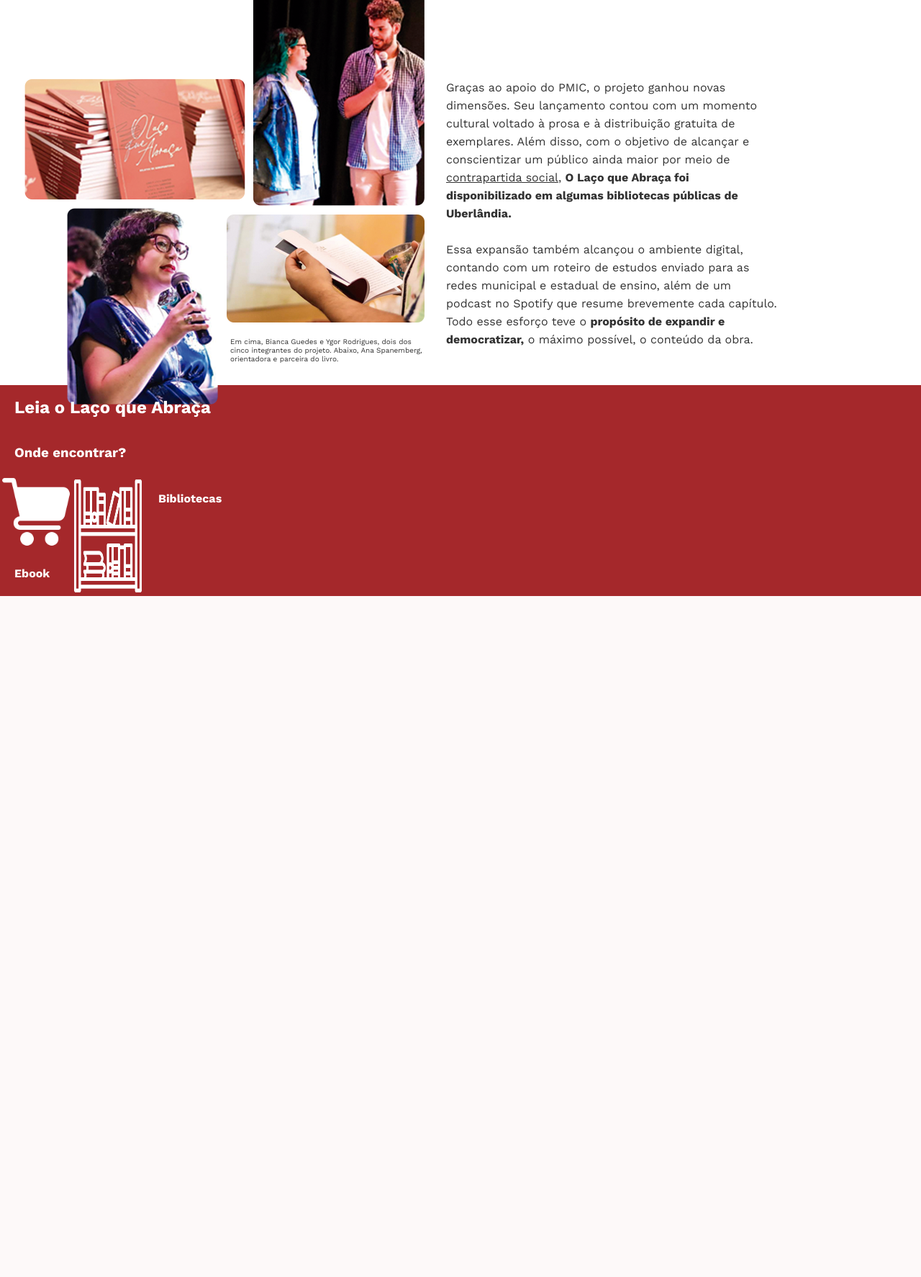
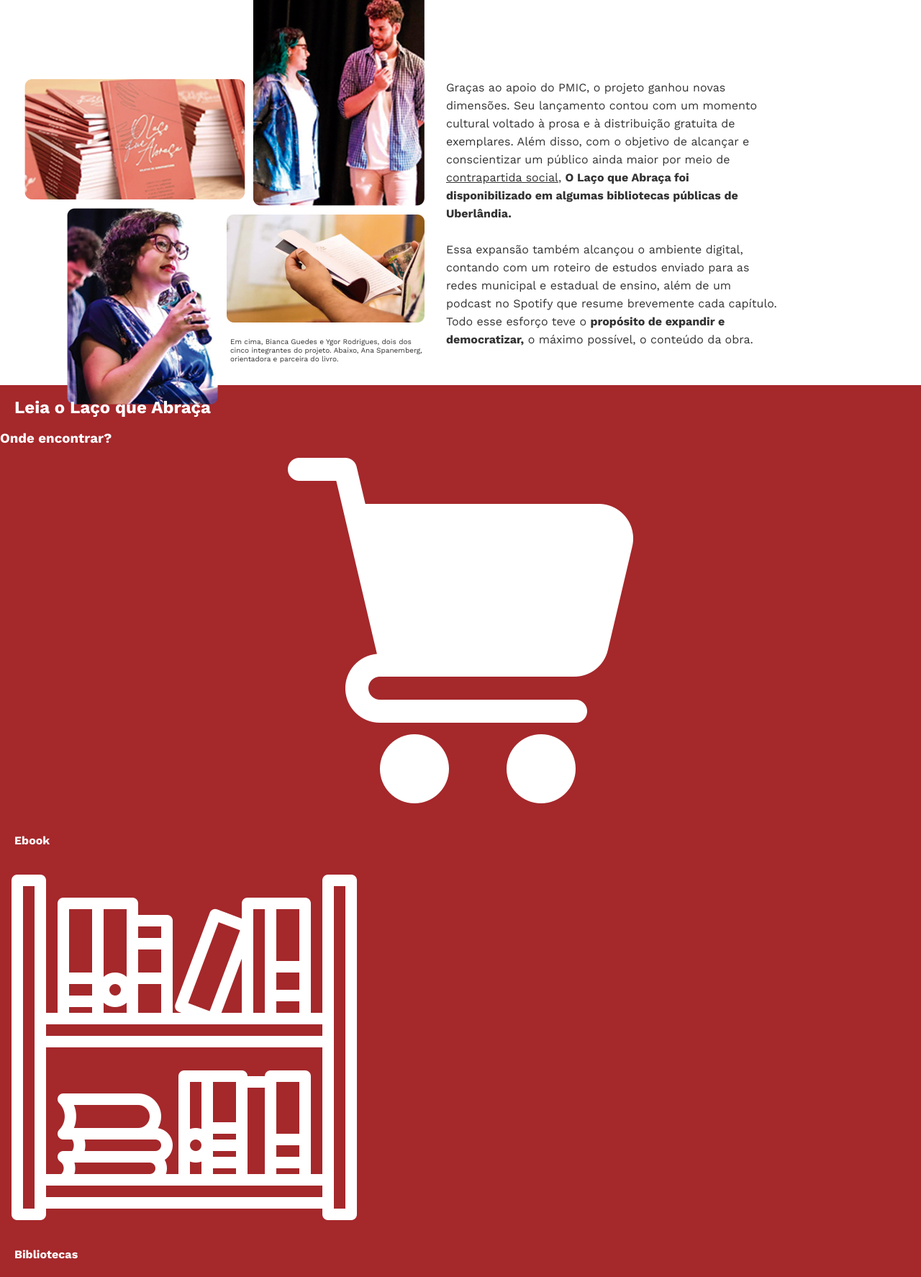
Before and after one commit to ygorodrigs/IFTM, a PHP site: page /1P/web-estatico/projetofinal/index.html in a window 1280 px wide. Shown: the part 805-2579 px from the top of the page at 72% size. Before the commit the page ends 1633 px from the top, so only its background shows below. Run offline with PHP 8.4, Linux system fonts and the light colour scheme.

Commit message:
Update style.css

```diff
--- a/1P/web-estatico/projetofinal/css/style.css
+++ b/1P/web-estatico/projetofinal/css/style.css
@@ -282,7 +282,7 @@ section:nth-of-type(even) {
 .section-evento p,
 .section-leia p,
 .section-leia h2,
-.section-leia h3 {
+.section-leia p {
     padding: 20px;
     line-height: 23px;
     text-align: justify;
@@ -445,7 +445,7 @@ section:nth-of-type(even) {
     color: #333;
 }
 
-.container-leia {
+/* .container-leia {
     display: flex;
     flex-direction: row;
 }
@@ -454,7 +454,24 @@ section:nth-of-type(even) {
     width: 100px;
 }
 
+.section-leia h2 {
+    text-align: center;
+} */
 
+.section-leia img {
+    width: 40%;
+}
+
+.section-leia .container-leia {
+    display: flex;
+    flex-direction: column;
+    text-align: center;
+}
+
+.section-leia h4 {
+    text-align: left;
+    padding: 10px 0px 20px 20px;
+}
 
 
 @media (min-width: 768px) {
@@ -712,7 +729,7 @@ section:nth-of-type(even) {
 
     .section-abertura h1,
     .section-abertura p {
-        padding: 20px;
+        /* padding: 20px; */
         line-height: 25px;
     }
 
```
